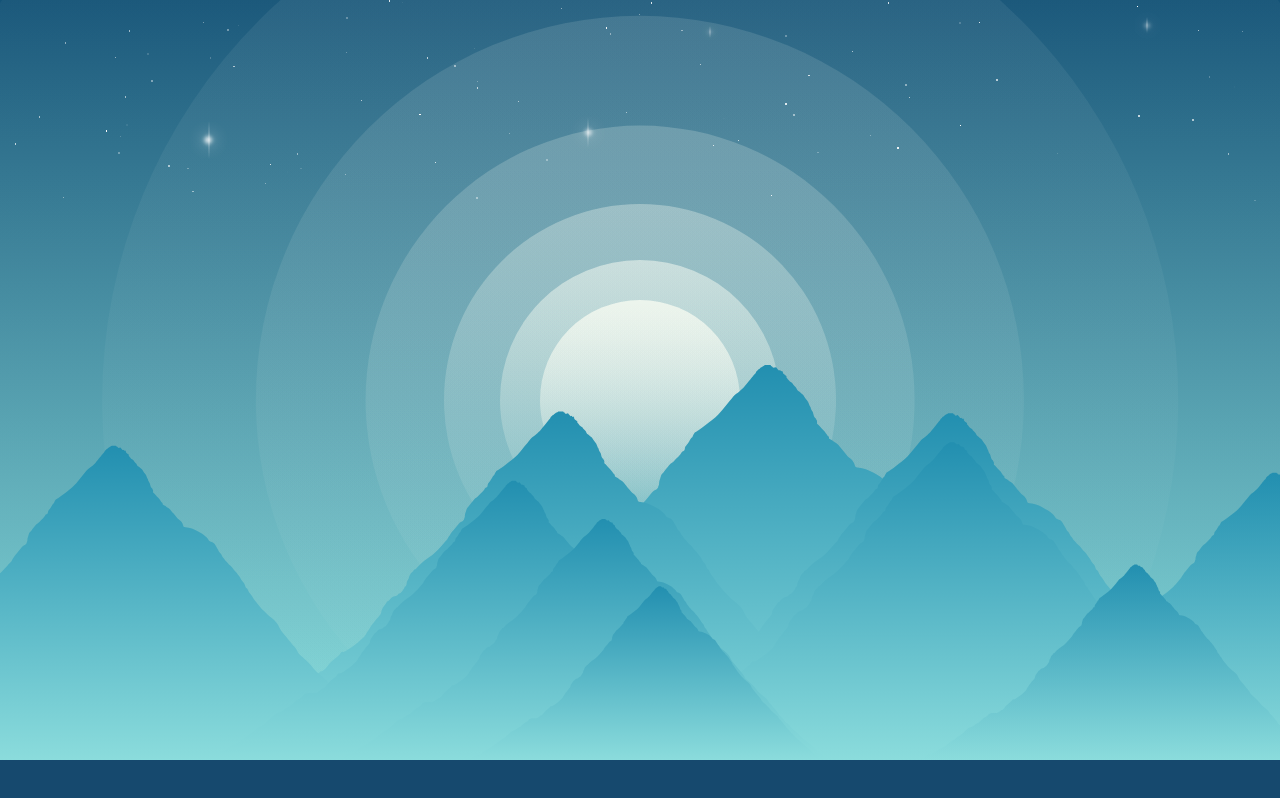
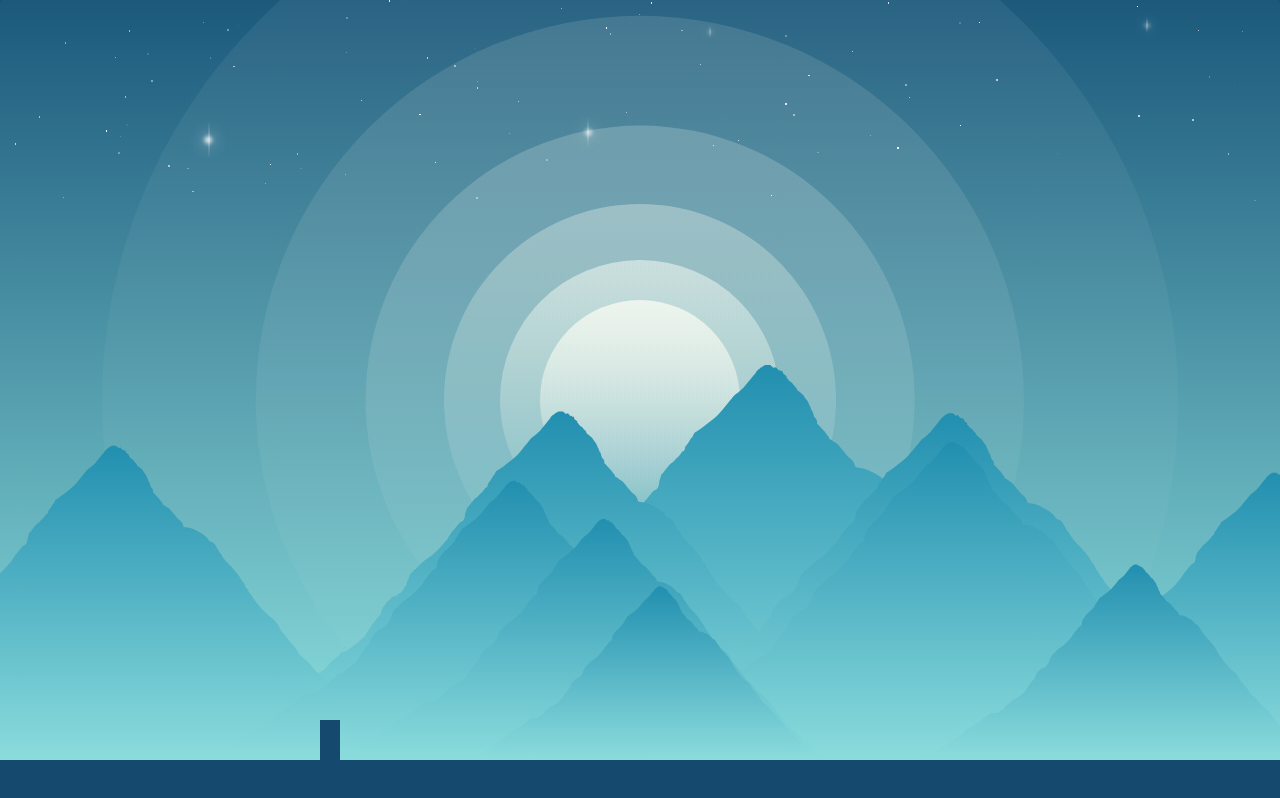
Before and after one commit to chase-manning/dusk-runner, a React (Create React App) app: page / in a window 1280 px wide. Built offline with nearby package versions, Linux system fonts and the light colour scheme.

Commit message:
:rocket: Add Player with Jumping

```diff
--- a/src/components/App.tsx
+++ b/src/components/App.tsx
@@ -5,6 +5,8 @@ import Floor from "./Floor";
 import Stars from "./Stars";
 import Suns from "./Suns";
 import Mountains from "./Mountains";
+import Player from "./Player";
+import EventHandler from "./EventHandler";
 
 const StyledApp = styled.div`
   position: fixed;
@@ -22,6 +24,8 @@ const App = () => {
       <Stars />
       <Mountains />
       <Floor color={"#16496E"} />
+      <Player />
+      <EventHandler />
     </StyledApp>
   );
 };
```
